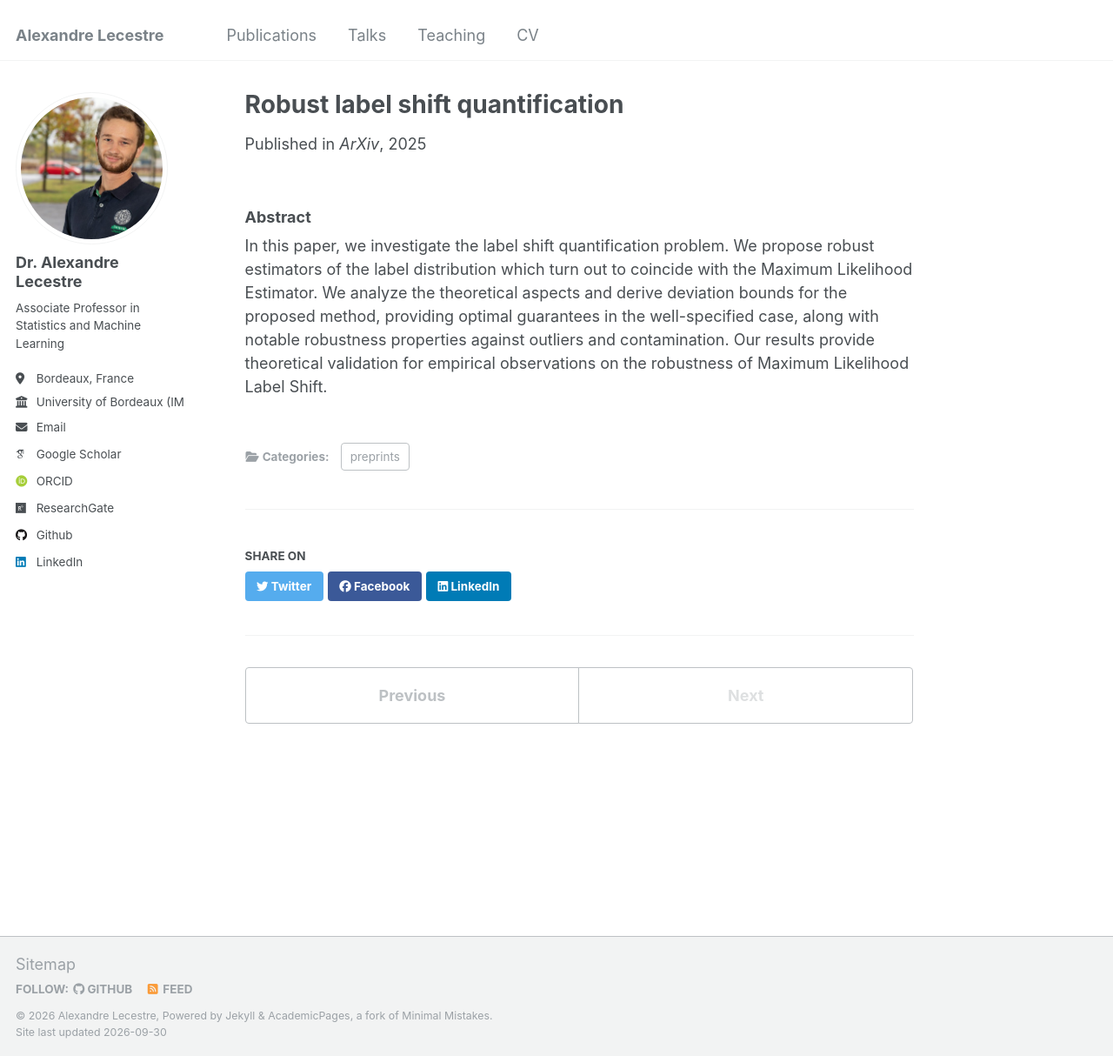
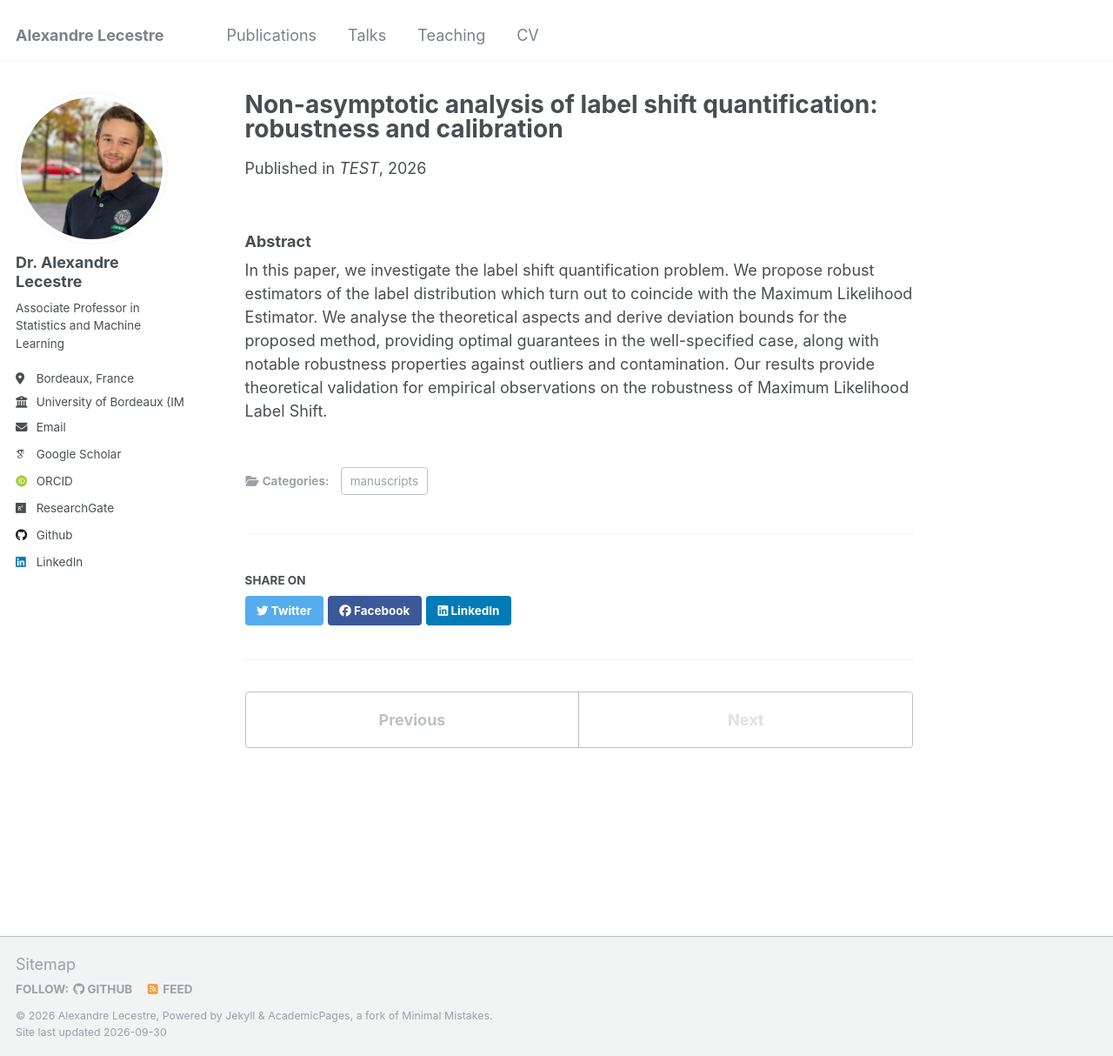
Before and after one commit to alexandre-lecestre/alexandre-lecestre.github.io, a Jekyll site: the page built from _publications/lsq.md, in a window 1280 px wide and 1214 px high. Shown: the whole window at 87% size. Built offline with Jekyll 4.4.1, drawn with Linux system fonts in a browser that asks for light colours; some web fonts are replaced.

Commit message:
Revise publication details and abstract in lsq.md
Update, paper got accepted !

```diff
--- a/_publications/lsq.md
+++ b/_publications/lsq.md
@@ -1,20 +1,13 @@
 ---
-title: "Robust label shift quantification"
+title: "Non-asymptotic analysis of label shift quantification: robustness and calibration"
 collection: publications
-category: preprints
+category: manuscripts
 permalink: /publications/lsq
-date: 2025-02-05
-venue: 'ArXiv'
-paperurl: 'https://arxiv.org/abs/2502.03174'
+date: 2026-09-29
+venue: 'TEST'
+paperurl: 'https://link.springer.com/article/10.1007/s11749-026-01046-3'
 excerpt: 'Keywords: robust estimation, label shift, maximum likelihood.'
 ---
 
 ### Abstract
-In this paper, we investigate the label shift quantification problem.
-We propose robust estimators of the label distribution which turn out
-to coincide with the Maximum Likelihood Estimator. We analyze the
-theoretical aspects and derive deviation bounds for the proposed method,
-providing optimal guarantees in the well-specified case, along with notable
-robustness properties against outliers and contamination. Our results
-provide theoretical validation for empirical observations on the robustness
-of Maximum Likelihood Label Shift.
+In this paper, we investigate the label shift quantification problem. We propose robust estimators of the label distribution which turn out to coincide with the Maximum Likelihood Estimator. We analyse the theoretical aspects and derive deviation bounds for the proposed method, providing optimal guarantees in the well-specified case, along with notable robustness properties against outliers and contamination. Our results provide theoretical validation for empirical observations on the robustness of Maximum Likelihood Label Shift.
```
